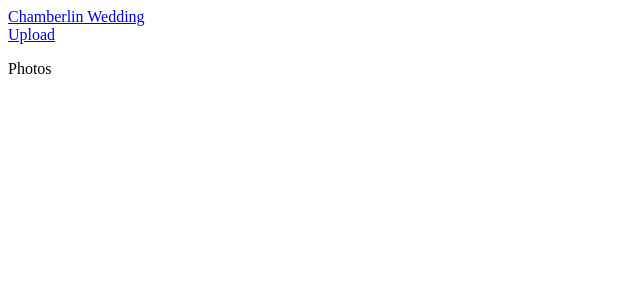
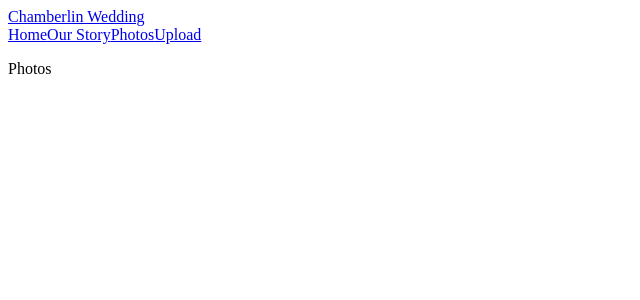
Before and after one commit to kechamberlin/chamberlin-wedding, a Next.js app in the folder frontend/: page /photos in a window 1280 px wide. Shown: the top 300 px of the page, without its empty margins (0-640 px from the left). Built offline with nearby package versions, Linux system fonts and the light colour scheme.

Commit message:
Added Links for Home, Story, and Photos pages.

```diff
--- a/frontend/components/Nav.js
+++ b/frontend/components/Nav.js
@@ -3,6 +3,9 @@ import Link from 'next/link';
 export default function Nav() {
   return (
     <nav>
+      <Link href="/">Home</Link>
+      <Link href="/story">Our Story</Link>
+      <Link href="/photos">Photos</Link>
       <Link href="/upload">Upload</Link>
     </nav>
   );
```
